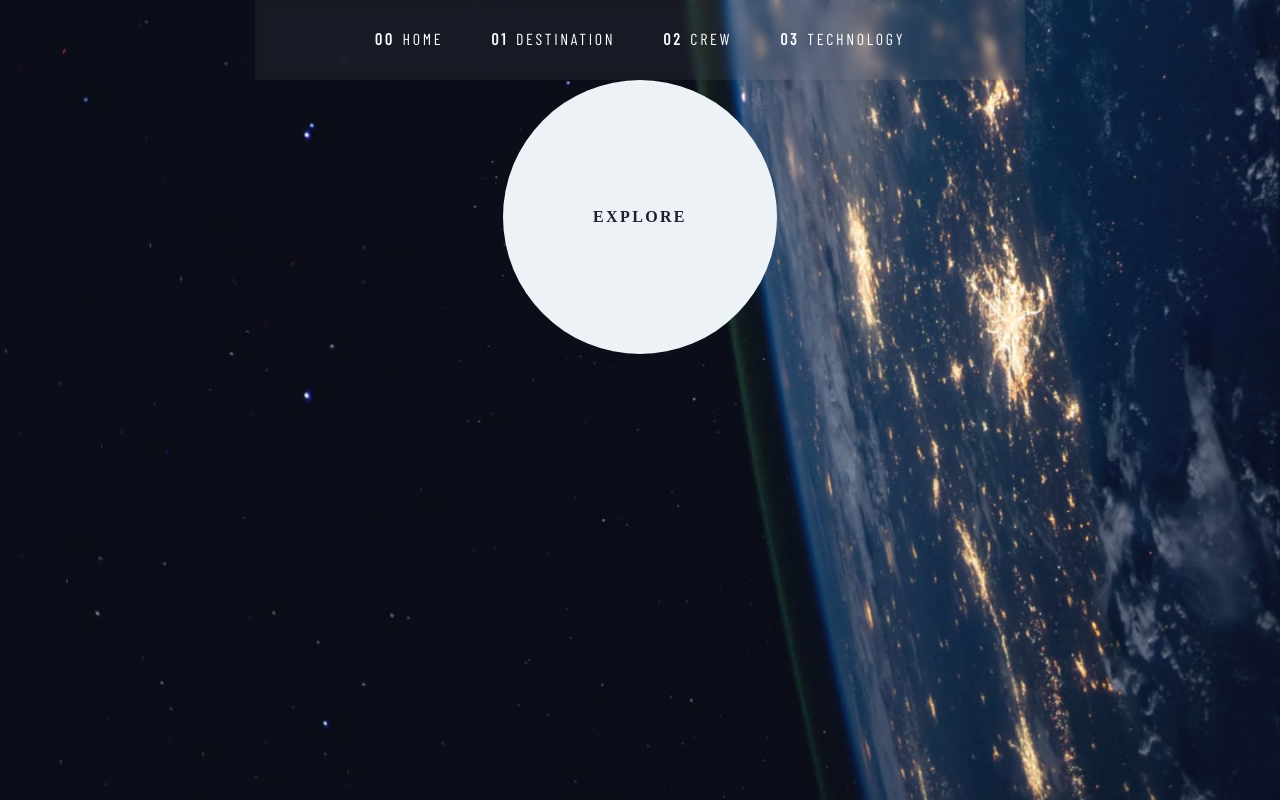
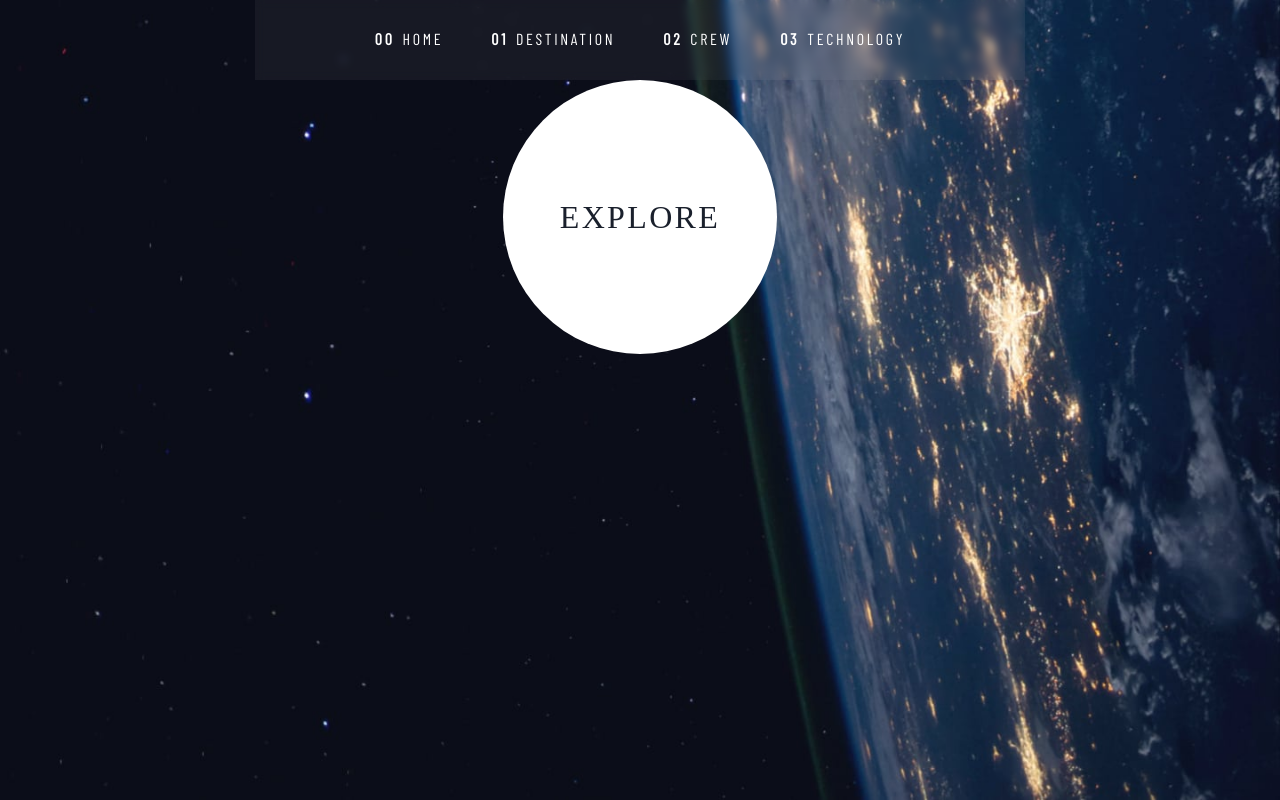
Before and after one commit to IvanAprea/space-turism, a Next.js app: page / in a window 1280 px wide. Built offline with nearby package versions, Linux system fonts and the light colour scheme; a web font is replaced by a local one.

Commit message:
fix: text in buttons and variants

```diff
--- a/components/MainButton/MainButton.tsx
+++ b/components/MainButton/MainButton.tsx
@@ -8,9 +8,7 @@ function MainButton(props: IProps) {
   return (
     <Button
       textStyle='mainButton'
-      borderRadius='50%'
-      w='274px'
-      h='274px'
+      variant='mainButton'
       _hover={{boxShadow:'0 0 0 88px rgba(255, 255, 255, 0.1)'}}
       _focus={{}}
     >
--- /dev/null
+++ b/theme/buttonTheme.ts
@@ -0,0 +1,12 @@
+const buttonVariants = {
+  mainButton: {
+    bgColor: "white",
+    fontSize: "32px",
+    borderRadius: "50%",
+    fontWeight: "normal",
+    w: "274px",
+    h: "274px",
+  },
+};
+
+export default buttonVariants;
--- /dev/null
+++ b/theme/headingTheme.ts
@@ -0,0 +1,26 @@
+const headingVariants = {
+  h1: {
+    fontSize: "150px",
+    fontWeight: "normal",
+  },
+  h2: {
+    fontSize: "100px",
+    fontWeight: "normal",
+  },
+  h3: {
+    fontSize: "56px",
+    fontWeight: "normal",
+  },
+  h4: {
+    fontSize: "32px",
+    fontWeight: "normal",
+  },
+  h5: {
+    fontFamily: "Barlow Condensed",
+    fontSize: "28px",
+    fontWeight: "normal",
+    letterSpacing: "4.75px",
+  },
+};
+
+export default headingVariants;
--- a/theme/index.ts
+++ b/theme/index.ts
@@ -1,4 +1,6 @@
 import { extendTheme } from "@chakra-ui/react";
+import buttonVariants from './buttonTheme';
+import headingVariants from "./headingTheme";
 
 const theme = extendTheme({
   colors: {
@@ -13,38 +15,16 @@ const theme = extendTheme({
   },
   components: {
     Heading: {
-      variants: {
-        h1: {
-          fontSize: "150px",
-          fontWeight: "normal",
-        },
-        h2: {
-          fontSize: "100px",
-          fontWeight: "normal",
-        },
-        h3: {
-          fontSize: "56px",
-          fontWeight: "normal",
-        },
-        h4: {
-          fontSize: "32px",
-          fontWeight: "normal",
-        },
-        h5: {
-          fontFamily: "Barlow Condensed",
-          fontSize: "28px",
-          fontWeight: "normal",
-          letterSpacing: "4.75px",
-        },
-      },
+      variants: headingVariants,
+    },
+    Button: {
+      variants: buttonVariants,
     },
   },
   textStyles: {
     mainButton: {
       fontFamily: "Bellefair",
-      fontWeight: "normal",
       letterSpacing: "2.35px",
-      fontSize: '50px',
     },
     sh1: {
       fontFamily: "Bellefair",
```
